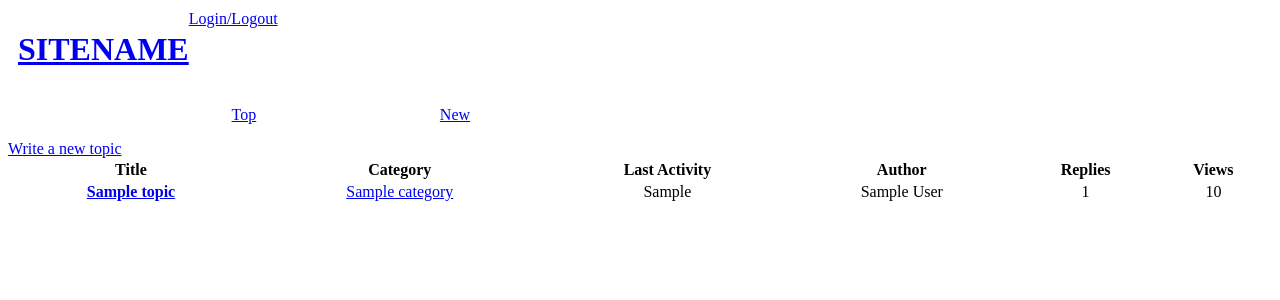
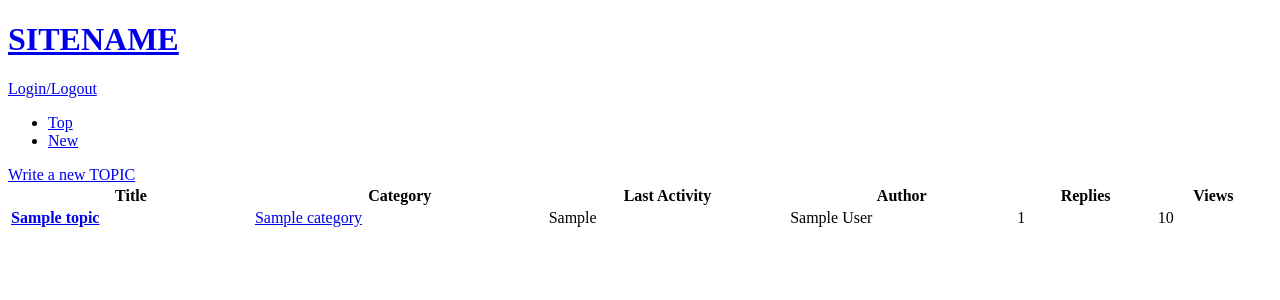
Before and after one commit to thesh4de/forum-app, a Flask app: template templates/index.html in a window 1280 px wide. Shown: the top 300 px of the page. Run offline with Flask 2, Linux system fonts and the light colour scheme; the template is opened without the code that fills it: most values are stand-ins (such as "Sample title", 1, 10 or a date in 2020).

Commit message:
Removed base.html

```diff
--- a/templates/base.html
+++ /dev/null
@@ -1,49 +0,0 @@
-<style>
-ul {
-  display: flex;
-  list-style-type: None;
-}
-
-ul li {
-  margin-left: 15%
-}
-
-#meta {
-  margin: 10px;
-  display: flex;
-}
-
-#name {
-  margin: 10px;
-  margin-right: 80%;
-}
-
-#date {
-  margin: 10px
-}
-
-#body {
-  margin: 10px;
-}
-
-#body a {
-  margin-left: 90%
-}
-
-td {
-  text-align: center;
-}
-
-#toprow {
-	display: flex;
-	margin: 10px
-}
-</style>
-
-<div id="toprow">
-	<a href="/"><h1>SITENAME</h1></a>
-	<a href="/login">Login/Logout</a>
-</div>
-
-{% block content %}
-{% endblock %}
--- a/templates/index.html
+++ b/templates/index.html
@@ -1,6 +1,18 @@
-{% extends "base.html" %}
+<!DOCTYPE html>
+<html lang="en">
+<head>
+  <meta charset="UTF-8">
+  <meta http-equiv="X-UA-Compatible" content="IE=edge">
+  <meta name="viewport" content="width=device-width, initial-scale=1.0">
+  <title>Forum</title>
+</head>
+<body>
+<div id="toprow">
+	<a href="/"><h1>SITENAME</h1></a>
+	<a href="/login">Login/Logout</a>
+</div>
 
-{% block content %}
+
 <ul>
 	<li><a href="/top">Top</a></li>
 	<li><a href="/new">New</a></li>
@@ -8,7 +20,7 @@
 	<li><a href="/unread">Unread</a></li -->
 </ul>
 
-<a href="/post">Write a new topic</a>
+<a href="/post">Write a new TOPIC</a>
 
 <table style="width:100%">
 	<tr>
@@ -30,4 +42,6 @@
 	</tr>
 	{% endfor %}
 </table>
-{% endblock %}
+
+</body>
+</html>
```
